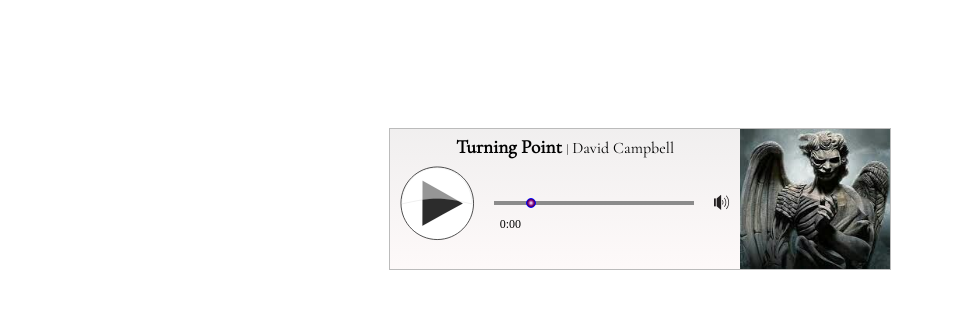
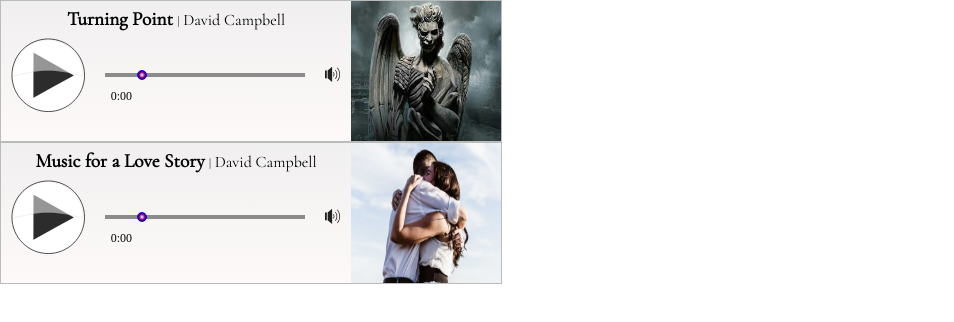
Before and after one commit to davidthecomposer/Custom-Audio-Player, a plain HTML site: page index.html in a window 1280 px wide. Shown: the whole page, without its empty margins (0-954 px from the left). Drawn offline with nearby package versions, Linux system fonts and the light colour scheme.

Commit message:
added new song in HTML.

```diff
--- a/index.html
+++ b/index.html
@@ -34,7 +34,35 @@
           </div>
         </div>
       </div>
-      <div class="album-cover">
+      <img src="images/turningpoint.jpg" class="album-cover">
+
+      </div>
+    </div>
+  </div>
+
+  <div class='audio-player two'>
+
+    <div class="lower-row">
+      <div class="audio-area">
+        <p class="title"> <strong>Music for a Love Story </strong> <small>|</small> David Campbell</p>
+        <div class="player-row">
+          <audio id="player" src="audio/Music for a Love Story.wav"></audio>
+          <img src="images/playbutton.svg" class="buttons"></img>
+          <progress class="progress-bar" max="100" value="0"></progress>
+          <img class="volume" src="images/volumeIcon.svg"></img>
+          <input class="volumeBar" type="range" min="0" max="1" step="0.01" value="1" >
+          <div class="progress-button"></div>
+        </div>
+        <div class="timers-row">
+          <div class="current-position">
+            <p>0:00</p>
+          </div>
+          <div class="time-remaining">
+            <p></p>
+          </div>
+        </div>
+      </div>
+      <img src="images/Forgiveness.jpg" class="album-cover">
 
       </div>
     </div>
--- a/index.js
+++ b/index.js
@@ -100,7 +100,7 @@ class AudioPlayer {
     this.volume.onclick = () => this.muteVolume(event);
     this.volume.onmouseover = () => this.volumeBarInit(event);
     this.volumeBar.oninput = () => this.volumeChange(event);
-    this.volume.onmouseleave = () => this.volumeBarHide;
+    this.volume.onmouseleave = () => this.volumeBarHide(event);
     this.volumeBar.onmouseleave = () => this.volumeBarHide(event);
     this.volumeBar.onmouseover = () => this.volumeBarInit(event);
   }
@@ -109,6 +109,9 @@ class AudioPlayer {
 
 let player1 = new AudioPlayer('one');
 player1.initEventHandlers();
+
+let player2 = new AudioPlayer('two');
+player2.initEventHandlers();
 
 console.log(player1.audio)
 
--- a/styles.css
+++ b/styles.css
@@ -121,7 +121,6 @@ strong {
     border: solid rgb(187, 187, 187) .5px;
     display: flex;
     flex-direction: column;
-    margin: 10% auto;
     background-image: linear-gradient(rgba(212, 208, 208, 0.342), rgba(252, 243, 243, 0.479));
     z-index: -1;
 
@@ -156,9 +155,9 @@ strong {
 .album-cover {
     width: 30%;
     height: 100%;
-    background-image: url('images/turningpoint.jpg');
+    /* background-image: url('images/turningpoint.jpg');
     background-size: cover;
-    background-position-x: -27px;
+    background-position-x: -27px; */
 }
 
 .timers-row {
```
Also changed, not shown: images/Forgiveness.jpg (added), 1 other file.
